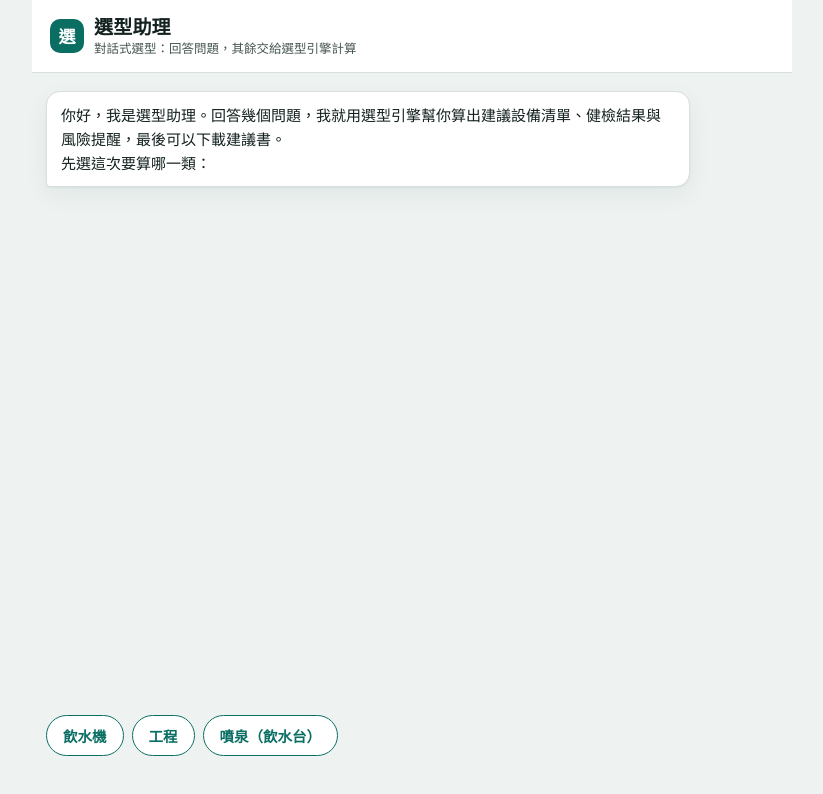
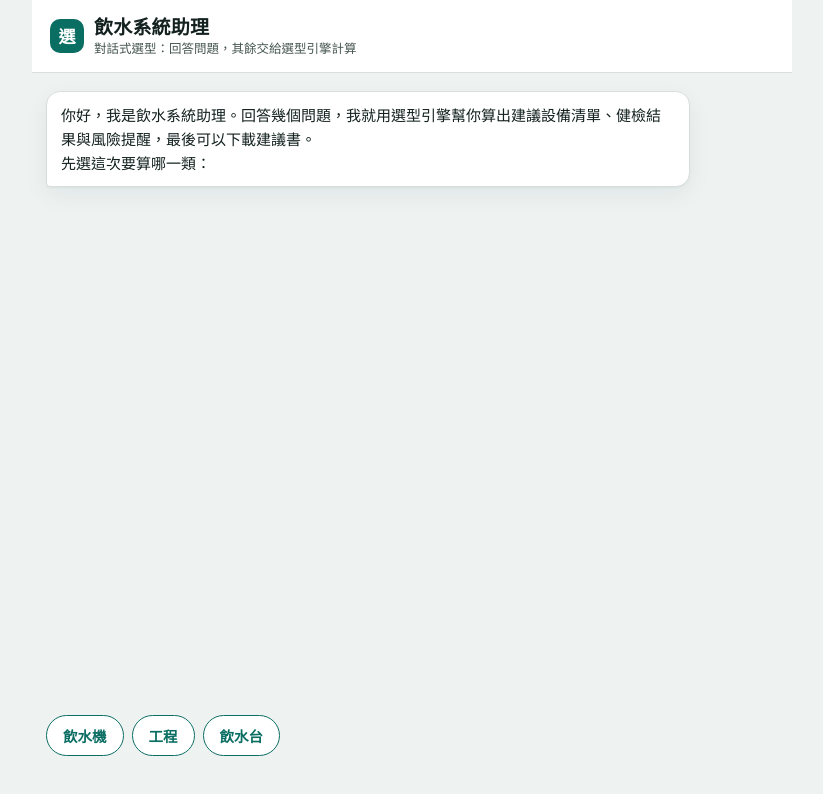
Before and after one commit to hungyouchen/sizing-assistant, a plain HTML site: page index.html in a window 1280 px wide. Shown: the whole page, without its empty margins (228-1051 px from the left). Drawn offline with Linux system fonts and the light colour scheme.

Commit message:
Rename assistant to 飲水系統助理； domain label 噴泉（飲水台）→飲水台

```diff
--- a/index.html
+++ b/index.html
@@ -5,7 +5,7 @@
     <meta name="viewport" content="width=device-width, initial-scale=1, viewport-fit=cover" />
     <meta name="color-scheme" content="light dark" />
     <link rel="icon" href="data:," />
-    <title>選型助理</title>
+    <title>飲水系統助理</title>
     <link rel="preconnect" href="https://fonts.googleapis.com" />
     <link rel="preconnect" href="https://fonts.gstatic.com" crossorigin />
     <link href="https://fonts.googleapis.com/css2?family=Noto+Sans+TC:wght@400;500;700;900&family=IBM+Plex+Mono:wght@500;600&display=swap" rel="stylesheet" />
@@ -203,7 +203,7 @@ body{background:var(--bg)}
       <div class="c-head">
         <div class="c-logo">選</div>
         <div>
-          <h1>選型助理</h1>
+          <h1>飲水系統助理</h1>
           <div class="c-sub">對話式選型：回答問題，其餘交給選型引擎計算</div>
         </div>
       </div>
@@ -1977,10 +1977,10 @@ setMode("people");
   }
   function startDomains() {
     state = null; clearChips(); inputRow.style.display = "none";
-    botText("你好，我是選型助理。回答幾個問題，我就用選型引擎幫你算出建議設備清單、健檢結果與風險提醒，最後可以下載建議書。\n先選這次要算哪一類：");
+    botText("你好，我是飲水系統助理。回答幾個問題，我就用選型引擎幫你算出建議設備清單、健檢結果與風險提醒，最後可以下載建議書。\n先選這次要算哪一類：");
     addChip("飲水機", "", function () { userSay("飲水機"); begin("dw"); });
     addChip("工程", "", function () { userSay("工程"); begin("eng"); });
-    addChip("噴泉（飲水台）", "", function () { userSay("噴泉（飲水台）"); begin("fountain"); });
+    addChip("飲水台", "", function () { userSay("飲水台"); begin("fountain"); });
     scroll();
   }
   function begin(domain) {
```
